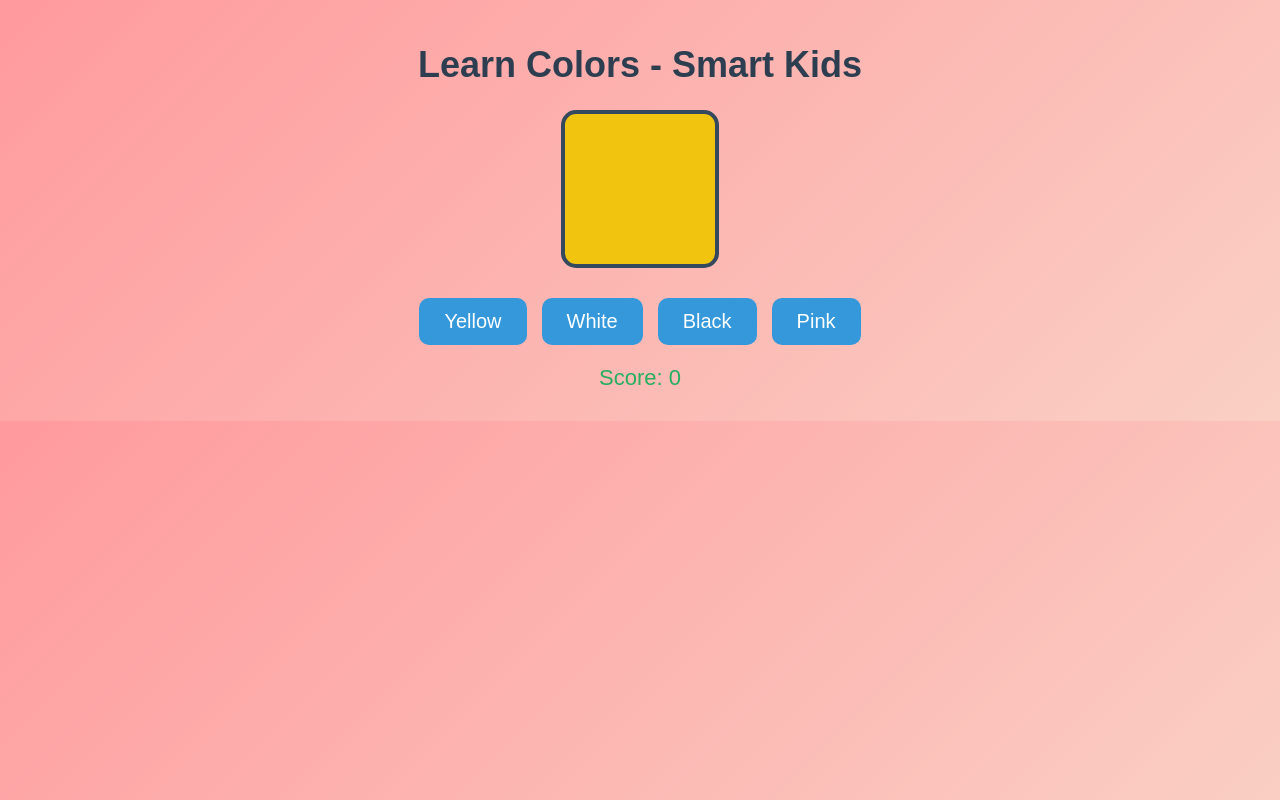
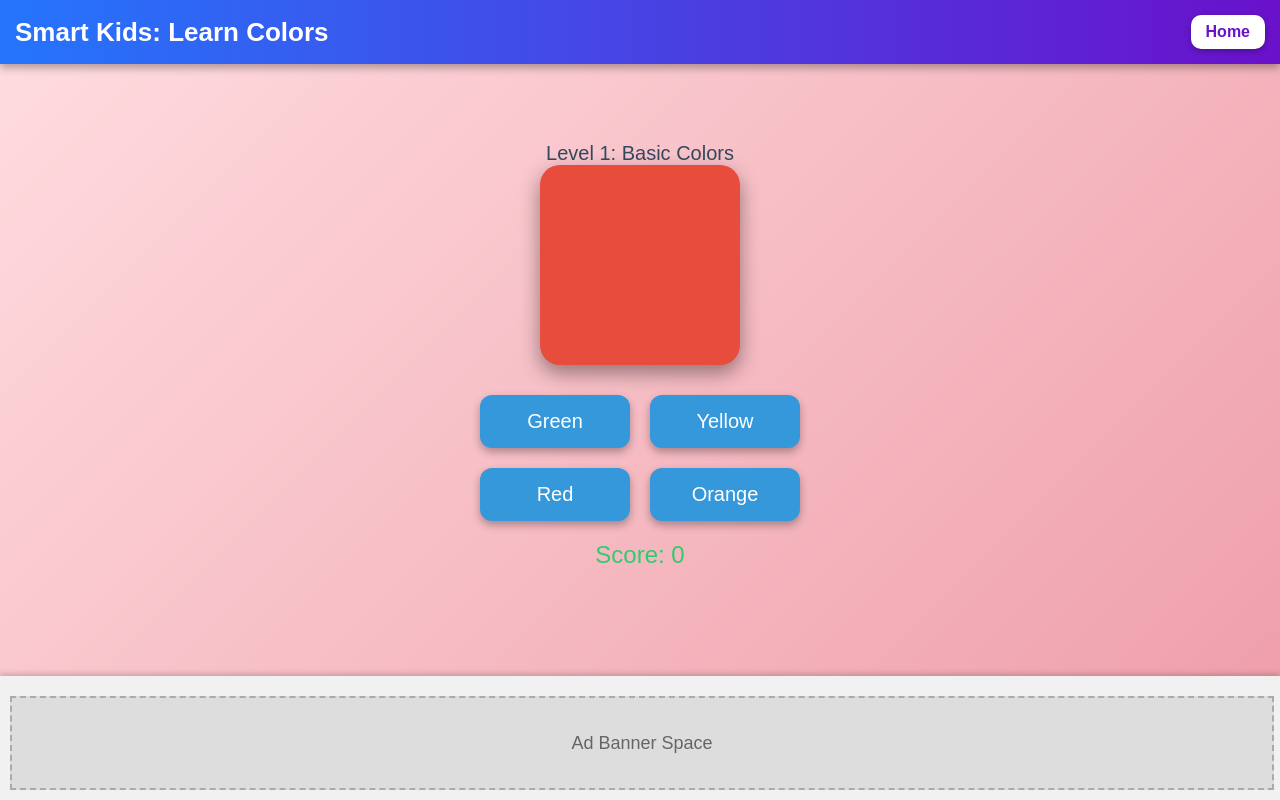
Before and after one commit to LofarBhai01/Smart-kids-learn-with-fun, a plain HTML site: page colors.html in a window 1280 px wide. Drawn offline with Linux system fonts and the light colour scheme.

Commit message:
Update colors.html

```diff
--- a/colors.html
+++ b/colors.html
@@ -1,3 +1,4 @@
+
 <!DOCTYPE html>
 <html lang="en">
 <head>
@@ -6,40 +7,69 @@
   <title>Color Learning - Smart Kids</title>
   <style>
     body {
+      margin: 0;
       font-family: 'Poppins', sans-serif;
+      background: linear-gradient(135deg, #ffdde1, #ee9ca7);
+      display: flex;
+      flex-direction: column;
+      height: 100vh;
+    }
+    header {
+      background: linear-gradient(to right, #2575fc, #6a11cb);
+      color: white;
+      padding: 15px;
       text-align: center;
-      background: linear-gradient(135deg, #ff9a9e, #fad0c4);
-      margin: 0;
+      font-size: 26px;
+      font-weight: bold;
+      box-shadow: 0 4px 8px rgba(0,0,0,0.3);
+      display: flex;
+      justify-content: space-between;
+      align-items: center;
+    }
+    #homeBtn {
+      background-color: #ffffff;
+      color: #6a11cb;
+      border: none;
+      padding: 8px 15px;
+      border-radius: 10px;
+      font-size: 16px;
+      font-weight: bold;
+      cursor: pointer;
+      box-shadow: 0 2px 6px rgba(0,0,0,0.3);
+      margin-left: 10px;
+    }
+    main {
+      flex: 1;
+      display: flex;
+      flex-direction: column;
+      align-items: center;
+      justify-content: center;
       padding: 20px;
-      transition: background 0.5s;
-    }
-    h1 {
-      color: #2c3e50;
-      font-size: 36px;
     }
     #colorBox {
-      width: 150px;
-      height: 150px;
-      margin: 20px auto;
-      border: 4px solid #34495e;
-      border-radius: 15px;
+      width: 200px;
+      height: 200px;
+      border-radius: 20px;
+      margin-bottom: 30px;
+      box-shadow: 0 8px 20px rgba(0,0,0,0.4);
+      transition: all 0.4s ease;
     }
     #options {
-      margin-top: 30px;
-      display: flex;
-      flex-wrap: wrap;
+      display: grid;
+      grid-template-columns: repeat(2, 150px);
+      gap: 20px;
       justify-content: center;
-      gap: 15px;
     }
     .option-btn {
-      padding: 12px 25px;
+      padding: 15px;
       font-size: 20px;
       border: none;
-      border-radius: 10px;
+      border-radius: 12px;
       background-color: #3498db;
       color: white;
       cursor: pointer;
-      transition: background 0.3s, transform 0.2s;
+      transition: all 0.3s ease;
+      box-shadow: 0 4px 8px rgba(0,0,0,0.3);
     }
     .option-btn:hover {
       background-color: #2980b9;
@@ -47,32 +77,74 @@
     }
     #score {
       margin-top: 20px;
-      font-size: 22px;
-      color: #27ae60;
+      font-size: 24px;
+      color: #2ecc71;
+    }
+    #level {
+      font-size: 20px;
+      color: #34495e;
+      margin-top: 10px;
     }
     #message {
       margin-top: 10px;
       font-size: 20px;
       color: #8e44ad;
+      height: 30px;
+    }
+    footer {
+      background-color: #f1f1f1;
+      padding: 10px;
+      text-align: center;
+      font-size: 14px;
+      color: #333;
+      box-shadow: 0 -2px 6px rgba(0,0,0,0.2);
+    }
+    .ad-placeholder {
+      margin-top: 10px;
+      width: 100%;
+      height: 90px;
+      background: #ddd;
+      border: 2px dashed #aaa;
+      display: flex;
+      align-items: center;
+      justify-content: center;
+      font-size: 18px;
+      color: #666;
     }
   </style>
 </head>
 <body>
 
-<h1>Learn Colors - Smart Kids</h1>
-<div id="colorBox"></div>
-<div id="options"></div>
-<div id="score">Score: 0</div>
-<div id="message"></div>
+<header>
+  <div>Smart Kids: Learn Colors</div>
+  <button id="homeBtn" onclick="goHome()">Home</button>
+</header>
+
+<main>
+  <div id="level">Level 1: Basic Colors</div>
+  <div id="colorBox"></div>
+  <div id="options"></div>
+  <div id="score">Score: 0</div>
+  <div id="message"></div>
+</main>
+
+<footer>
+  <div class="ad-placeholder">
+    Ad Banner Space
+  </div>
+</footer>
 
 <script>
-  const colors = [
+  const basicColors = [
     {name: "Red", code: "#e74c3c"},
     {name: "Blue", code: "#3498db"},
     {name: "Green", code: "#2ecc71"},
     {name: "Yellow", code: "#f1c40f"},
+    {name: "Orange", code: "#e67e22"},
+  ];
+
+  const advancedColors = [
     {name: "Purple", code: "#9b59b6"},
-    {name: "Orange", code: "#e67e22"},
     {name: "Pink", code: "#fd79a8"},
     {name: "Brown", code: "#8e5a2e"},
     {name: "Gray", code: "#7f8c8d"},
@@ -80,8 +152,11 @@
     {name: "White", code: "#ecf0f1"}
   ];
 
+  let level = 1;
+  let colors = [...basicColors];
   let currentColor;
   let score = 0;
+  let correctAnswers = 0;
 
   function shuffle(array) {
     for (let i = array.length - 1; i > 0; i--) {
@@ -115,24 +190,55 @@
     if (selected === currentColor.name) {
       document.body.style.background = currentColor.code;
       score += 10;
+      correctAnswers++;
+      speakHindi('बहुत अच्छा! सही रंग।');
       document.getElementById('score').textContent = `Score: ${score}`;
-      speak('Very Good! Correct Color');
-      document.getElementById('message').textContent = "Awesome! Let's Go Next!";
+      document.getElementById('message').textContent = "सही जवाब!";
       setTimeout(() => {
-        document.body.style.background = "linear-gradient(135deg, #ff9a9e, #fad0c4)";
-        generateQuestion();
+        document.body.style.background = "linear-gradient(135deg, #ffdde1, #ee9ca7)";
+        if (level === 1 && correctAnswers >= 5) {
+          levelUp();
+        } else if (level === 2 && correctAnswers >= 10) {
+          winGame();
+        } else {
+          generateQuestion();
+        }
       }, 1000);
     } else {
-      speak('Try Again!');
-      document.getElementById('message').textContent = "Oops! Wrong. Try Again!";
+      score -= 5;
+      document.getElementById('score').textContent = `Score: ${score}`;
+      speakHindi('गलत जवाब! फिर से कोशिश करो।');
+      document.getElementById('message').textContent = "गलत जवाब!";
     }
   }
 
-  function speak(message) {
+  function speakHindi(message) {
     const synth = window.speechSynthesis;
     const utter = new SpeechSynthesisUtterance(message);
-    utter.lang = 'en-US';
+    utter.lang = 'hi-IN';
     synth.speak(utter);
+  }
+
+  function levelUp() {
+    level = 2;
+    colors = [...advancedColors];
+    correctAnswers = 0;
+    document.getElementById('level').textContent = "Level 2: Advanced Colors";
+    speakHindi('बधाई हो! अब अगला लेवल शुरू हो रहा है।');
+    setTimeout(generateQuestion, 2000);
+  }
+
+  function winGame() {
+    document.getElementById('main').innerHTML = `
+      <h1>शानदार! आपने पूरा खेल पूरा कर लिया!</h1>
+      <p>अंतिम स्कोर: ${score}</p>
+      <button onclick="goHome()" style="padding:10px 20px;font-size:18px;">वापस होम जाएं</button>
+    `;
+    speakHindi('बहुत बढ़िया! आपने पूरा खेल जीत लिया।');
+  }
+
+  function goHome() {
+    window.location.href = "index.html";
   }
 
   generateQuestion();
```
